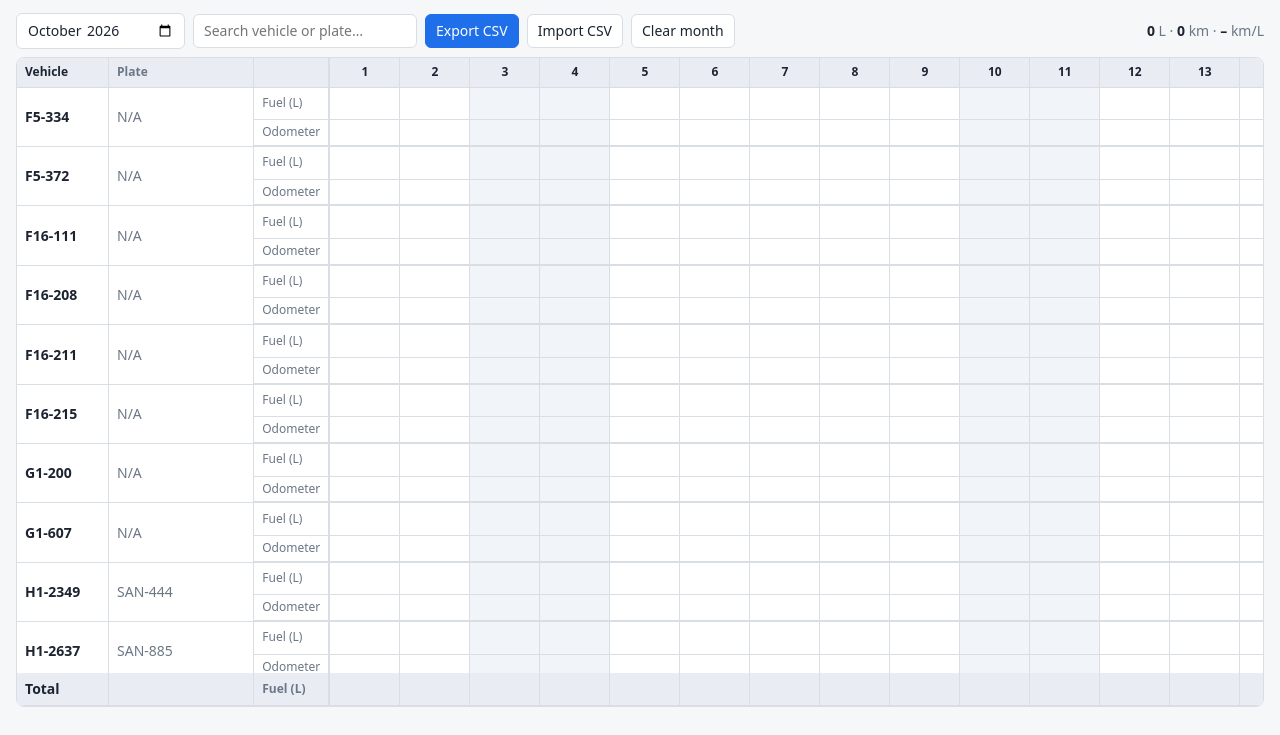
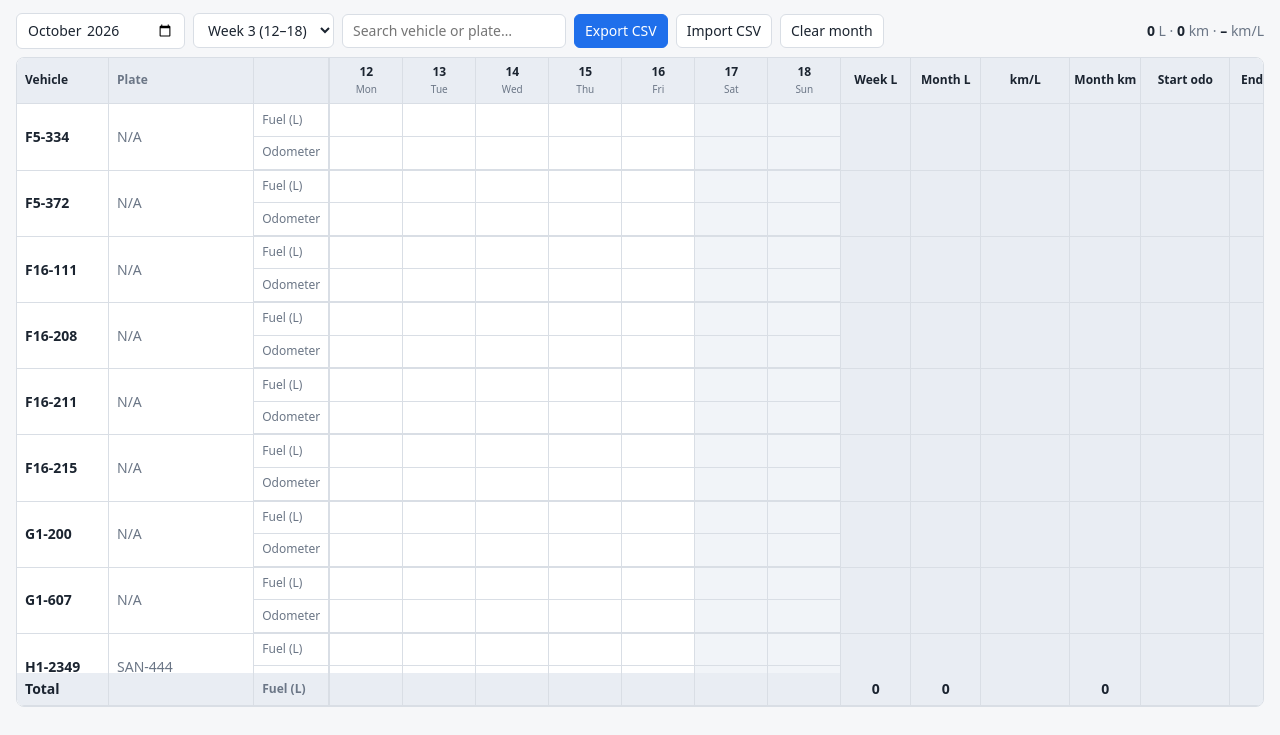
Before and after one commit to marioibay19-tech/Fuel-Log, a plain HTML site: page index.html in a window 1280 px wide. Shown: the part 65-800 px from the top of the page. Drawn offline with Linux system fonts and the light colour scheme.

Commit message:
Add files via upload

```diff
--- a/index.html
+++ b/index.html
@@ -24,15 +24,15 @@ tfoot td{position:sticky;bottom:0;background:var(--hd);z-index:3;font-weight:600
 .c1,.c2,.c3{position:sticky;background:var(--card);z-index:2;text-align:left;padding:4px 8px}
 thead .c1,thead .c2,thead .c3,tfoot .c1,tfoot .c2,tfoot .c3{background:var(--hd);z-index:4}
 .c1{left:0;min-width:92px;font-weight:600}.c2{left:92px;min-width:120px;color:var(--mut)}.c3{left:212px;min-width:70px;color:var(--mut);font-size:12px;border-right:2px solid var(--bd)}
-td input{width:54px;border:0;border-radius:0;background:transparent;text-align:right;padding:6px 4px}
+td input{width:72px;border:0;border-radius:0;background:transparent;text-align:right;padding:6px 4px}
 td input:focus{outline:2px solid var(--ac);outline-offset:-2px;background:var(--card)}
 td.wk{background:var(--wk)}td.wk input{background:transparent}
 .tot{min-width:70px;font-weight:600;padding:4px 8px;background:var(--hd)}
-.hide{display:none}td.od{padding:6px;min-width:70px;text-align:right;color:var(--mut)}tr.or>td{border-bottom:2px solid var(--bd)}
+.hide{display:none}td.od{padding:0}td.od input{color:var(--mut);font-style:italic}td.od input.ovr{color:var(--tx);font-style:normal;font-weight:600}tr.or>td{border-bottom:2px solid var(--bd)}th small{font-weight:400;color:var(--mut)}
 </style></head><body>
 <header><h1>Vehicle Fuel Log</h1><p>Enter liters per day and each vehicle's km/L; distance is computed (liters × km/L). Saved automatically in this browser. Use Export CSV to keep a copy.</p></header>
 <div class="bar">
-<input type="month" id="month">
+<input type="month" id="month"><select id="week"></select>
 <input type="search" id="q" placeholder="Search vehicle or plate…">
 <button id="exp" class="p">Export CSV</button>
 <button id="imp">Import CSV</button><input type="file" id="file" accept=".csv" class="hide">
@@ -170,41 +170,46 @@ T1-106 N/A
 T1-107 N/A`;
 const V=RAW.split("\n").map(l=>{const s=l.trim().split(/\s+/);return{id:s[0],plate:s.slice(1).join(" ")}});
 const $=s=>document.querySelector(s),mEl=$("#month");
-let data={},days=30;
+let data={},days=30,d0=1,d1=30;
 const key=()=>"fuel:"+mEl.value;
 const load=()=>{try{data=JSON.parse(localStorage.getItem(key()))||{}}catch(e){data={}}};
 const save=()=>{try{localStorage.setItem(key(),JSON.stringify(data))}catch(e){}};
 const num=x=>{const n=parseFloat(x);return isNaN(n)?0:n};
 const fmt=n=>Math.round(n*100)/100;
+function fillWeeks(){const [y,m]=mEl.value.split("-").map(Number),n=new Date(y,m,0).getDate(),W=$("#week"),rs=[];let s=1;
+ for(let d=1;d<=n;d++){if(new Date(y,m-1,d).getDay()===0||d===n){rs.push([s,d]);s=d+1}}
+ W.innerHTML='<option value="0">Whole month</option>'+rs.map((r,k)=>`<option value="${r[0]}-${r[1]}">Week ${k+1} (${r[0]}–${r[1]})</option>`).join("");
+ const t=new Date(),cur=t.getFullYear()===y&&t.getMonth()+1===m?t.getDate():1;
+ const r=rs.find(r=>cur>=r[0]&&cur<=r[1])||rs[0];W.value=r[0]+"-"+r[1]}
 function build(){
- const pre="";const [y,m]=mEl.value.split("-").map(Number);days=new Date(y,m,0).getDate();load();
+ const pre="";const [y,m]=mEl.value.split("-").map(Number);days=new Date(y,m,0).getDate();load();const rv=$("#week").value;if(rv==="0"){d0=1;d1=days}else{const p=rv.split("-").map(Number);d0=p[0];d1=p[1]}
  let h='<tr><th class="c1">Vehicle</th><th class="c2">Plate</th><th class="c3"></th>',f='<tr><td class="c1">Total</td><td class="c2"></td><td class="c3">Fuel (L)</td>';
- for(let d=1;d<=days;d++){h+=`<th>${d}</th>`;f+=`<td id="ct${d}">0</td>`}
- h+='<th>Liters</th><th>km/L</th><th>Distance (km)</th><th>Start odo</th><th>End odo</th></tr>';f+='<td id="gt2">0</td><td id="ge2"></td><td id="gk2">0</td><td></td><td></td></tr>';
+ for(let d=d0;d<=d1;d++){h+=`<th>${d}<br><small>${"Sun Mon Tue Wed Thu Fri Sat".split(" ")[new Date(y,m-1,d).getDay()]}</small></th>`;f+=`<td id="ct${d}">0</td>`}
+ h+='<th>Week L</th><th>Month L</th><th>km/L</th><th>Month km</th><th>Start odo</th><th>End odo</th></tr>';f+='<td id="wt2">0</td><td id="gt2">0</td><td id="ge2"></td><td id="gk2">0</td><td></td><td></td></tr>';
  $("thead").innerHTML=h;$("tfoot").innerHTML=f;
  let b="";
  V.forEach((v,i)=>{let ob="";const sk=(v.id+" "+v.plate).toLowerCase();b+=`<tr data-i="${i}" data-s="${sk}"><td class="c1" rowspan="2">${v.id}</td><td class="c2" rowspan="2">${v.plate}</td><td class="c3">Fuel (L)</td>`;
-  for(let d=1;d<=days;d++){const w=[0,6].includes(new Date(y,m-1,d).getDay());const val=(data[v.id]||{})[pre+d];
-   b+=`<td class="${w?"wk":""}"><input type="number" step="any" min="0" inputmode="decimal" data-v="${v.id}" data-d="${pre+d}" value="${val??""}"></td>`;ob+=`<td class="${w?"wk":""} od" id="o${i}_${d}"></td>`}
-  b+=`<td class="tot" rowspan="2" id="rt${i}"></td><td class="tot" rowspan="2"><input type="number" step="any" min="0" inputmode="decimal" data-v="${v.id}" data-d="e" value="${(data[v.id]||{}).e??""}"></td><td class="tot" rowspan="2" id="rk${i}"></td><td class="tot" rowspan="2"><input type="number" step="any" min="0" inputmode="decimal" data-v="${v.id}" data-d="o" value="${(data[v.id]||{}).o??""}"></td><td class="tot" rowspan="2" id="re${i}"></td></tr><tr class="or" data-s="${sk}"><td class="c3">Odometer</td>${ob}</tr>`});
+  for(let d=d0;d<=d1;d++){const w=[0,6].includes(new Date(y,m-1,d).getDay());const val=(data[v.id]||{})[pre+d];
+   b+=`<td class="${w?"wk":""}"><input type="number" step="any" min="0" inputmode="decimal" data-v="${v.id}" data-d="${pre+d}" value="${val??""}"></td>`;ob+=`<td class="${w?"wk":""} od"><input type="number" step="any" min="0" inputmode="decimal" class="odo" id="o${i}_${d}" data-v="${v.id}" data-d="o${d}" value="${(data[v.id]||{})["o"+d]??""}"></td>`}
+  b+=`<td class="tot" rowspan="2" id="wk${i}"></td><td class="tot" rowspan="2" id="rt${i}"></td><td class="tot" rowspan="2"><input type="number" step="any" min="0" inputmode="decimal" data-v="${v.id}" data-d="e" value="${(data[v.id]||{}).e??""}"></td><td class="tot" rowspan="2" id="rk${i}"></td><td class="tot" rowspan="2"><input type="number" step="any" min="0" inputmode="decimal" data-v="${v.id}" data-d="o" value="${(data[v.id]||{}).o??""}"></td><td class="tot" rowspan="2" id="re${i}"></td></tr><tr class="or" data-s="${sk}"><td class="c3">Odometer</td>${ob}</tr>`});
  $("tbody").innerHTML=b;totals();filter();
 }
 function totals(){
- let g=0,gk=0,gl=0;const ct=Array(days+1).fill(0);
- V.forEach((v,i)=>{let l=0;const o=data[v.id]||{},e=num(o.e),hs=o.o!==undefined&&o.o!=="";let cum=num(o.o);
-  for(let d=1;d<=days;d++){const a=num(o[d]);l+=a;cum+=a*e;ct[d]+=a;const c=$("#o"+i+"_"+d);if(c)c.textContent=hs&&e?fmt(cum):""}
-  const k=l*e;g+=l;gk+=k;if(k)gl+=l;
-  $("#rt"+i).textContent=l?fmt(l):"";$("#rk"+i).textContent=k?fmt(k):"";$("#re"+i).textContent=hs&&k?fmt(num(o.o)+k):""});
- for(let d=1;d<=days;d++)$("#ct"+d).textContent=ct[d]?fmt(ct[d]):"";
- const fe=gk?fmt(gk/gl):"–";$("#gt2").textContent=fmt(g);$("#gt").textContent=fmt(g);$("#gk2").textContent=fmt(gk);$("#gk").textContent=fmt(gk);$("#ge").textContent=fe;$("#ge2").textContent=gk?fe:"";
+ let g=0,gk=0,gl=0,wg=0;const ct=Array(days+1).fill(0);
+ V.forEach((v,i)=>{let l=0,wl=0;const o=data[v.id]||{},e=num(o.e),hs=o.o!==undefined&&o.o!=="";let cum=num(o.o),kn=!!(hs&&e);
+  for(let d=1;d<=days;d++){const a=num(o[d]);l+=a;cum+=a*e;const ov=o["o"+d],has=ov!==undefined&&ov!=="";if(has){cum=num(ov);kn=true}ct[d]+=a;if(d>=d0&&d<=d1)wl+=a;const c=$("#o"+i+"_"+d);if(c){c.classList.toggle("ovr",has);if(document.activeElement!==c)c.value=has?ov:(kn?fmt(cum):"")}}
+  wg+=wl;const wc=$("#wk"+i);if(wc)wc.textContent=wl?fmt(wl):"";const k=l*e;g+=l;gk+=k;if(k)gl+=l;
+  $("#rt"+i).textContent=l?fmt(l):"";$("#rk"+i).textContent=k?fmt(k):"";$("#re"+i).textContent=kn?fmt(cum):""});
+ for(let d=1;d<=days;d++){const x=$("#ct"+d);if(x)x.textContent=ct[d]?fmt(ct[d]):""}
+ const fe=gk?fmt(gk/gl):"–";$("#gt2").textContent=fmt(g);$("#wt2").textContent=fmt(wg);$("#gt").textContent=fmt(g);$("#gk2").textContent=fmt(gk);$("#gk").textContent=fmt(gk);$("#ge").textContent=fe;$("#ge2").textContent=gk?fe:"";
 }
 function filter(){const q=$("#q").value.trim().toLowerCase();document.querySelectorAll("tbody tr").forEach(r=>r.classList.toggle("hide",q&&!r.dataset.s.includes(q)))}
 $("tbody").addEventListener("input",e=>{const t=e.target;if(!t.dataset.v)return;
  const o=data[t.dataset.v]=data[t.dataset.v]||{};
  if(t.value==="")delete o[t.dataset.d];else o[t.dataset.d]=t.value;
  save();totals()});
-$("#q").addEventListener("input",filter);
-mEl.addEventListener("change",build);
+$("#q").addEventListener("input",filter);$("tbody").addEventListener("change",totals);
+mEl.addEventListener("change",()=>{fillWeeks();build()});$("#week").addEventListener("change",build);
 $("#clr").onclick=()=>{if(confirm("Clear all fuel entries for "+mEl.value+"?")){data={};save();build()}};
 $("#exp").onclick=()=>{
  let c="Vehicle,Plate,"+Array.from({length:days},(_,i)=>i+1).join(",")+",Total L,km/L,Distance km,Start odo,End odo\n";
@@ -217,5 +222,5 @@ $("#file").onchange=e=>{const f=e.target.files[0];if(!f)return;const r=new FileR
   L.forEach(l=>{const c=l.match(/("([^"]*)"|[^,]*)(,|$)/g).map(x=>x.replace(/,$/,"").replace(/^"|"$/g,""));
    const id=c[0];for(let d=1;d<=days;d++){if(c[1+d]!==undefined&&c[1+d]!=="")(data[id]=data[id]||{})[d]=c[1+d]}const e=c[days+3],oo=c[days+5];if(e)(data[id]=data[id]||{}).e=e;if(oo)(data[id]=data[id]||{}).o=oo});
   save();build()};r.readAsText(f);e.target.value=""};
-const n=new Date();mEl.value=n.getFullYear()+"-"+String(n.getMonth()+1).padStart(2,"0");build();
+const n=new Date();mEl.value=n.getFullYear()+"-"+String(n.getMonth()+1).padStart(2,"0");fillWeeks();build();
 </script></body></html>
```
Also changed, not shown: 1 other file.
